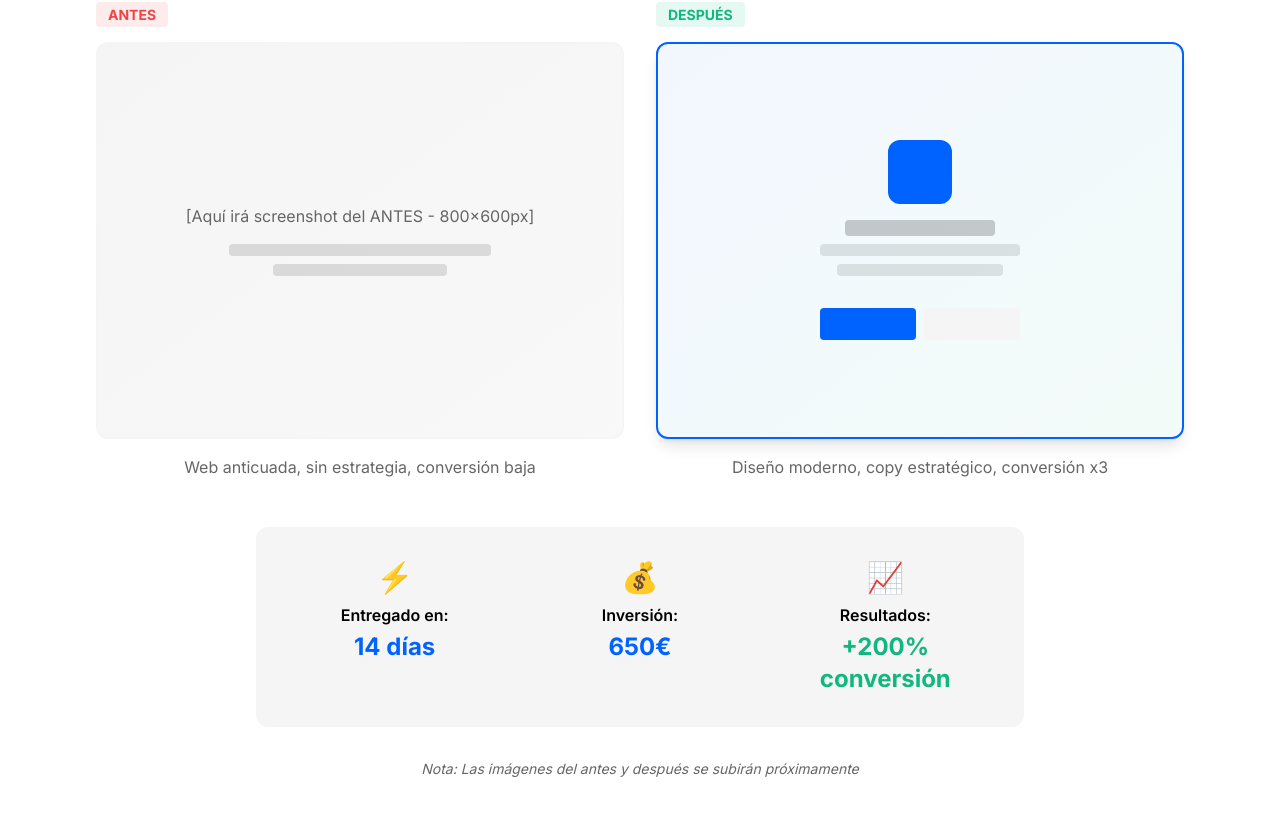
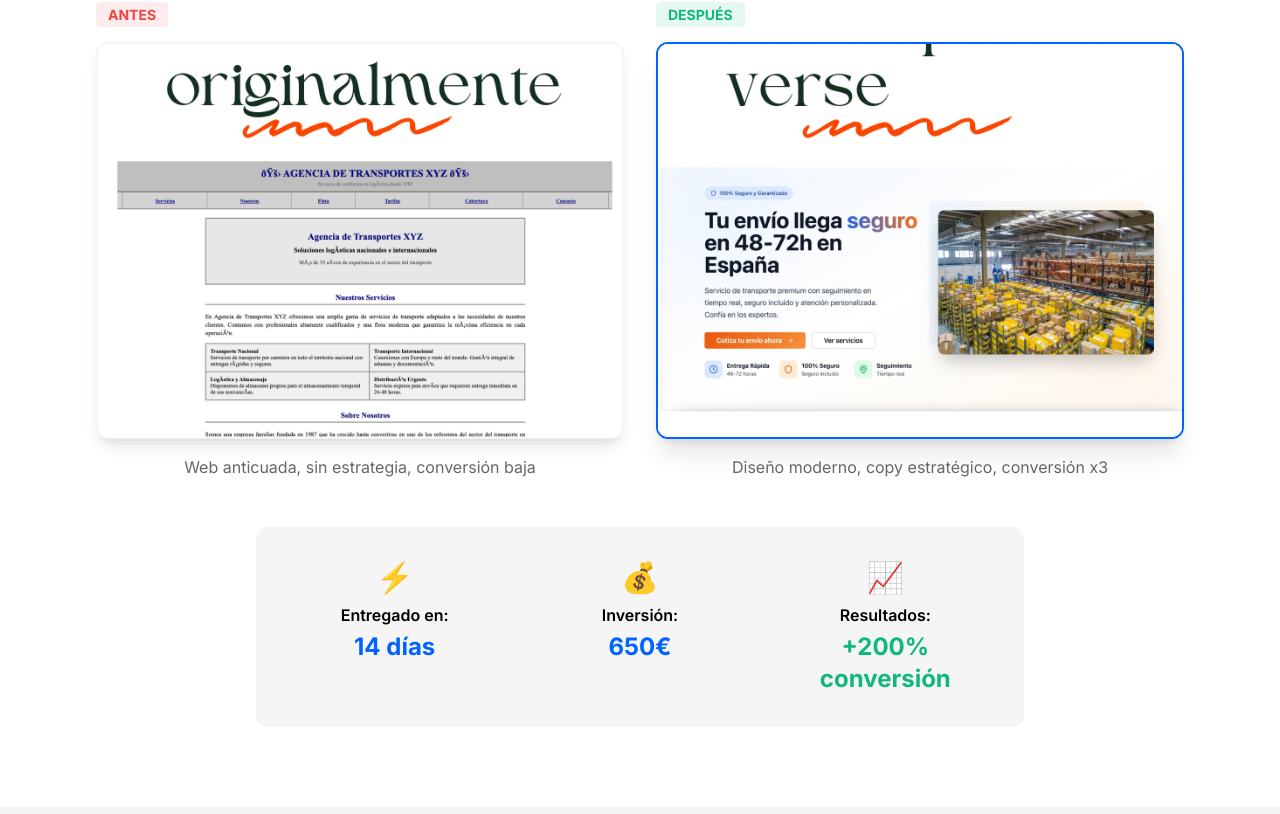
Before and after one commit to sbezares7-sys/godogrow-landing-page, a React (Vite) app: page / in a window 1280 px wide. Shown: the part 4966-5780 px from the top of the page. Built offline with nearby package versions, Linux system fonts and the light colour scheme; the HTML template or start-up script is replaced by a standard one.

Commit message:
Update case study images

```diff
--- a/src/components/CaseStudy.tsx
+++ b/src/components/CaseStudy.tsx
@@ -1,3 +1,6 @@
+import antesImage from "@/assets/antes.jpg";
+import despuesImage from "@/assets/despues.jpg";
+
 const CaseStudy = () => {
   return (
     <section id="casos" className="py-20 px-4 bg-background">
@@ -14,17 +17,13 @@ const CaseStudy = () => {
                 ANTES
               </span>
             </div>
-            <div className="border-2 border-muted rounded-lg overflow-hidden bg-muted/30">
-              <div className="aspect-[4/3] bg-gradient-to-br from-muted to-muted/50 flex items-center justify-center p-8">
-                <div className="text-center">
-                  <div className="text-muted-foreground mb-4">
-                    [Aquí irá screenshot del ANTES - 800x600px]
-                  </div>
-                  <div className="space-y-2">
-                    <div className="h-3 bg-muted-foreground/20 rounded w-3/4 mx-auto"></div>
-                    <div className="h-3 bg-muted-foreground/20 rounded w-1/2 mx-auto"></div>
-                  </div>
-                </div>
+            <div className="border-2 border-muted rounded-lg overflow-hidden bg-muted/30 shadow-lg">
+              <div className="aspect-[4/3] bg-white">
+                <img
+                  src={antesImage}
+                  alt="Web antes del rebranding - diseño anticuado"
+                  className="w-full h-full object-cover"
+                />
               </div>
             </div>
             <p className="text-center text-muted-foreground mt-4">
@@ -39,20 +38,13 @@ const CaseStudy = () => {
                 DESPUÉS
               </span>
             </div>
-            <div className="border-2 border-primary rounded-lg overflow-hidden shadow-lg">
-              <div className="aspect-[4/3] bg-gradient-to-br from-primary/5 to-accent/5 flex items-center justify-center p-8">
-                <div className="text-center space-y-4">
-                  <div className="w-16 h-16 bg-primary rounded-lg mx-auto"></div>
-                  <div className="space-y-2">
-                    <div className="h-4 bg-foreground/20 rounded w-3/4 mx-auto"></div>
-                    <div className="h-3 bg-foreground/10 rounded w-full mx-auto"></div>
-                    <div className="h-3 bg-foreground/10 rounded w-5/6 mx-auto"></div>
-                  </div>
-                  <div className="flex gap-2 justify-center pt-4">
-                    <div className="h-8 bg-primary rounded w-24"></div>
-                    <div className="h-8 bg-secondary rounded w-24"></div>
-                  </div>
-                </div>
+            <div className="border-2 border-primary rounded-lg overflow-hidden shadow-xl">
+              <div className="aspect-[4/3] bg-white">
+                <img
+                  src={despuesImage}
+                  alt="Web después del rebranding - diseño moderno y profesional"
+                  className="w-full h-full object-cover"
+                />
               </div>
             </div>
             <p className="text-center text-muted-foreground mt-4">
@@ -81,10 +73,6 @@ const CaseStudy = () => {
             </div>
           </div>
         </div>
-
-        <p className="text-center text-sm text-muted-foreground mt-8 italic">
-          Nota: Las imágenes del antes y después se subirán próximamente
-        </p>
       </div>
     </section>
   );
```
Also changed, not shown: src/assets/antes.jpg (added), src/assets/despues.jpg (added).
